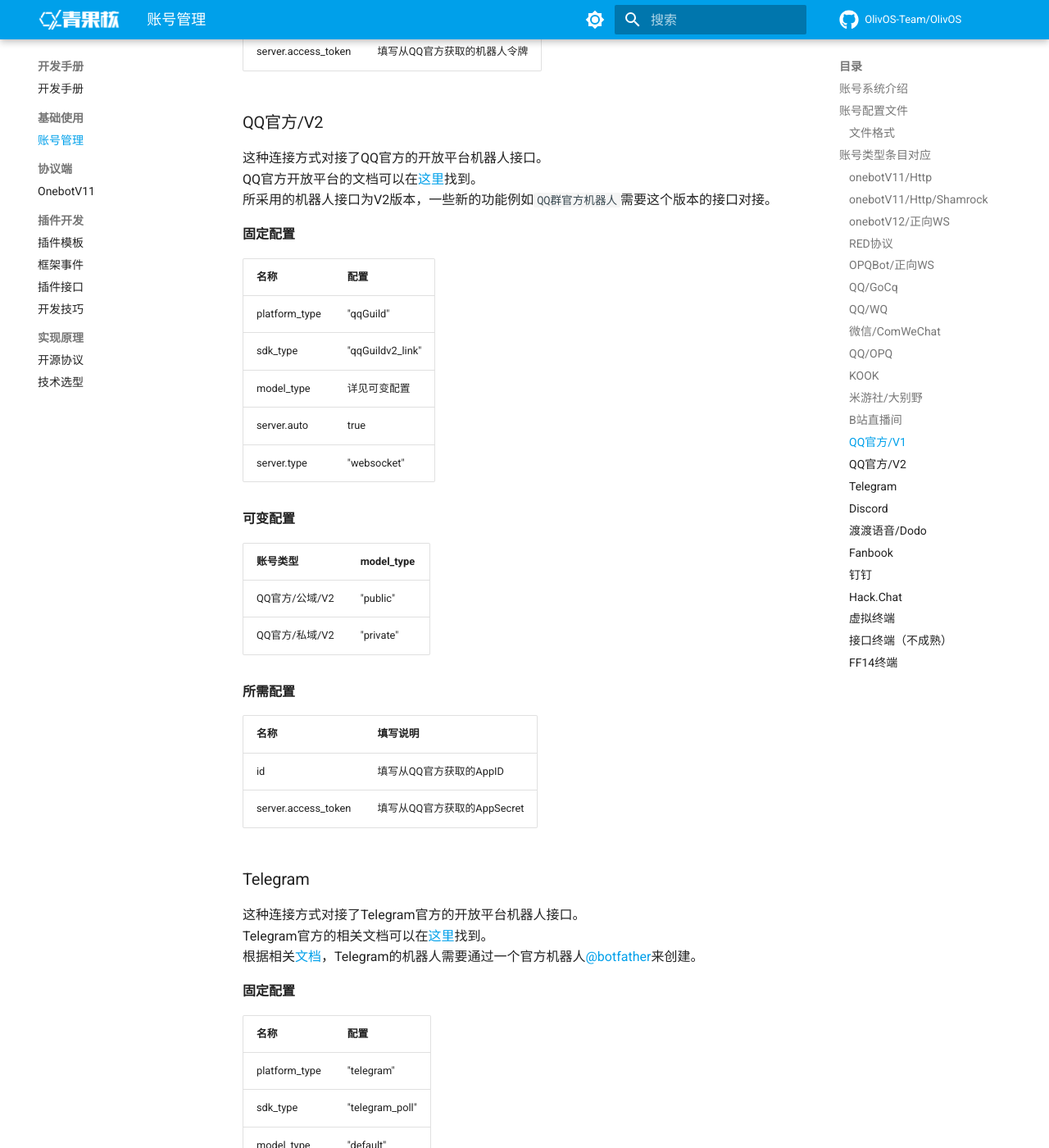
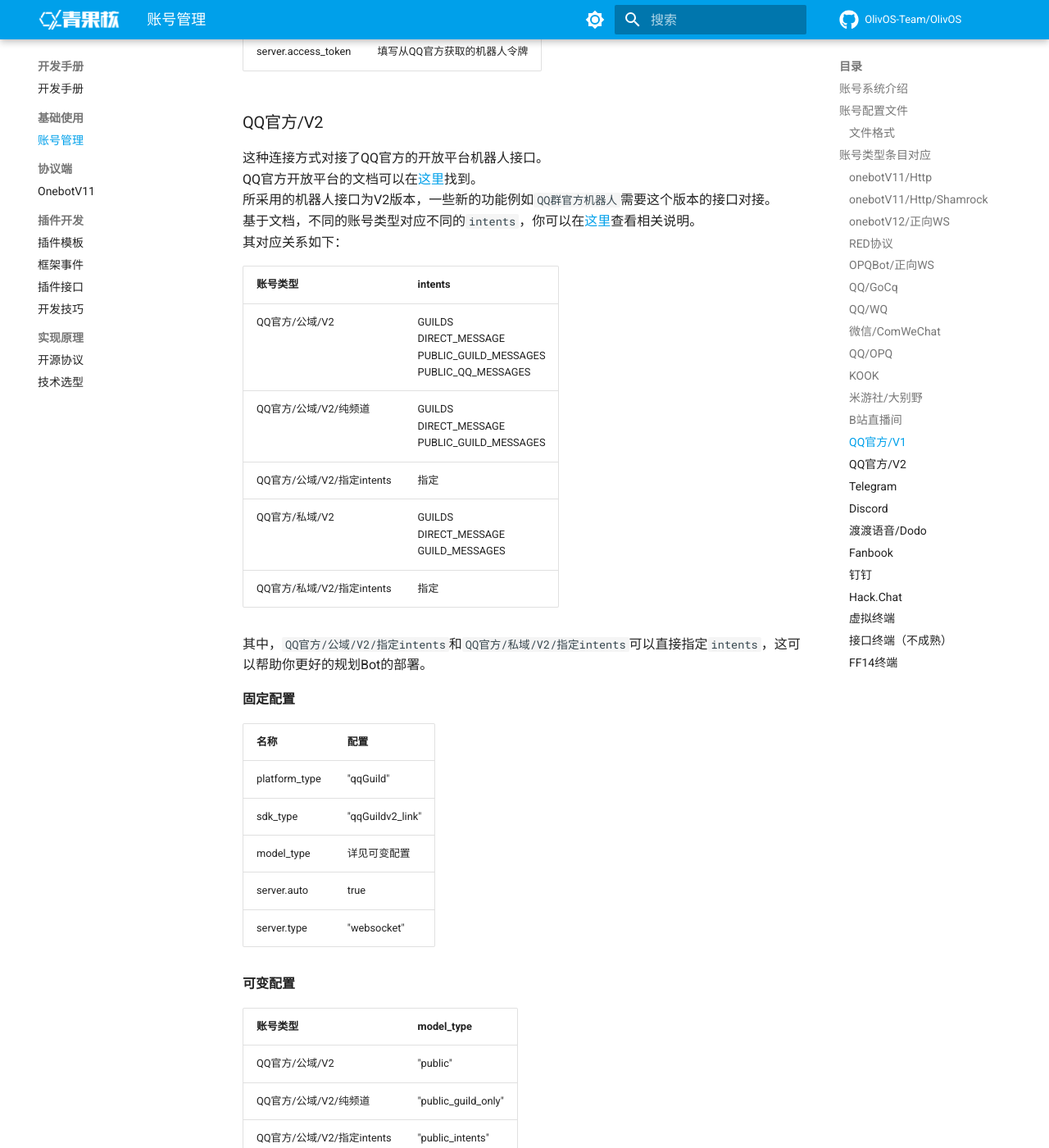
Before and after one commit to OlivOS-Team/OlivOSDoc, an MkDocs documentation site: the page built from docs/OlivOS_UserDoc_Account.md, in a window 1280 px wide and 1400 px high, scrolled down 13970 px. Shown: the whole window at 82% size. Built offline with MkDocs 1.6.1 and Material for MkDocs 9.7.7, drawn with Linux system fonts in a browser that asks for light colours; comment, search, counter and statistics services are not loaded; some of the changed text lies outside the part shown.

Commit message:
Update OlivOS_UserDoc_Account.md

```diff
--- a/docs/OlivOS_UserDoc_Account.md
+++ b/docs/OlivOS_UserDoc_Account.md
@@ -424,6 +424,18 @@
 这种连接方式对接了QQ官方的开放平台机器人接口。
 QQ官方开放平台的文档可以在[这里](https://bot.q.qq.com/wiki/)找到。
 所采用的机器人接口为V2版本，一些新的功能例如`QQ群官方机器人`需要这个版本的接口对接。
+基于文档，不同的账号类型对应不同的`intents`，你可以在[这里](https://bot.q.qq.com/wiki/develop/api-v2/dev-prepare/interface-framework/event-emit.html#websocket-%E6%96%B9%E5%BC%8F)查看相关说明。
+其对应关系如下：
+
+| 账号类型 | intents |
+|:---|:---|
+| QQ官方/公域/V2 | GUILDS<br/>DIRECT_MESSAGE<br/>PUBLIC_GUILD_MESSAGES<br/>PUBLIC_QQ_MESSAGES |
+| QQ官方/公域/V2/纯频道 | GUILDS<br/>DIRECT_MESSAGE<br/>PUBLIC_GUILD_MESSAGES |
+| QQ官方/公域/V2/指定intents | 指定 |
+| QQ官方/私域/V2 | GUILDS<br/>DIRECT_MESSAGE<br/>GUILD_MESSAGES |
+| QQ官方/私域/V2/指定intents | 指定 |
+
+其中，`QQ官方/公域/V2/指定intents`和`QQ官方/私域/V2/指定intents`可以直接指定`intents`，这可以帮助你更好的规划Bot的部署。
 
 **固定配置**
 
@@ -440,7 +452,10 @@
 | 账号类型 | model_type |
 |:---|:---|
 | QQ官方/公域/V2 | "public" |
+| QQ官方/公域/V2/纯频道 | "public_guild_only" |
+| QQ官方/公域/V2/指定intents | "public_intents" |
 | QQ官方/私域/V2 | "private" |
+| QQ官方/私域/V2/指定intents | "private_intents" |
 
 **所需配置**
 
```
